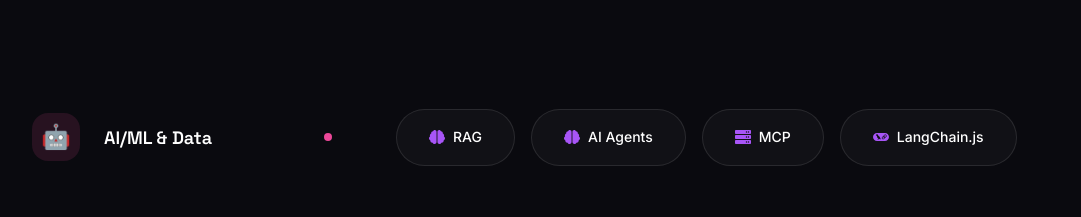
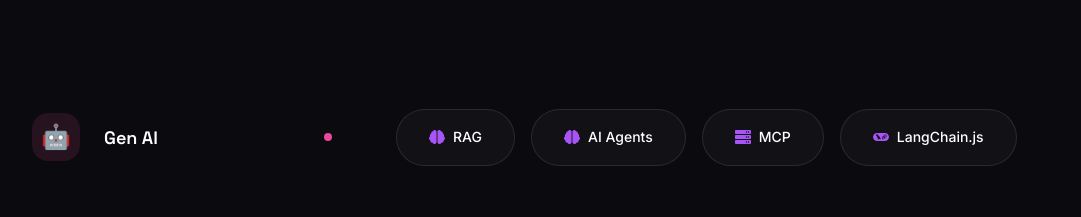
Before and after one commit to onkarsabale15/portfolio, a React (Vite) app: page / in a window 1280 px wide. Shown: the part 5320-5537 px from the top of the page, without its empty margins (40-1121 px from the left). Built offline with nearby package versions, Linux system fonts and the light colour scheme; no server answers.

Commit message:
Rename skill category from 'AI/ML & Data' to 'Gen AI'

```diff
--- a/src/components/Skills.tsx
+++ b/src/components/Skills.tsx
@@ -109,7 +109,7 @@ const Skills: React.FC = () => {
             skills: ['AWS', 'Docker', 'CI/CD', 'Git', 'GitHub Actions'],
         },
         {
-            title: 'AI/ML & Data',
+            title: 'Gen AI',
             icon: '🤖',
             color: '#ec4899',
             skills: ['RAG', 'AI Agents', 'MCP', 'LangChain.js'],
```
